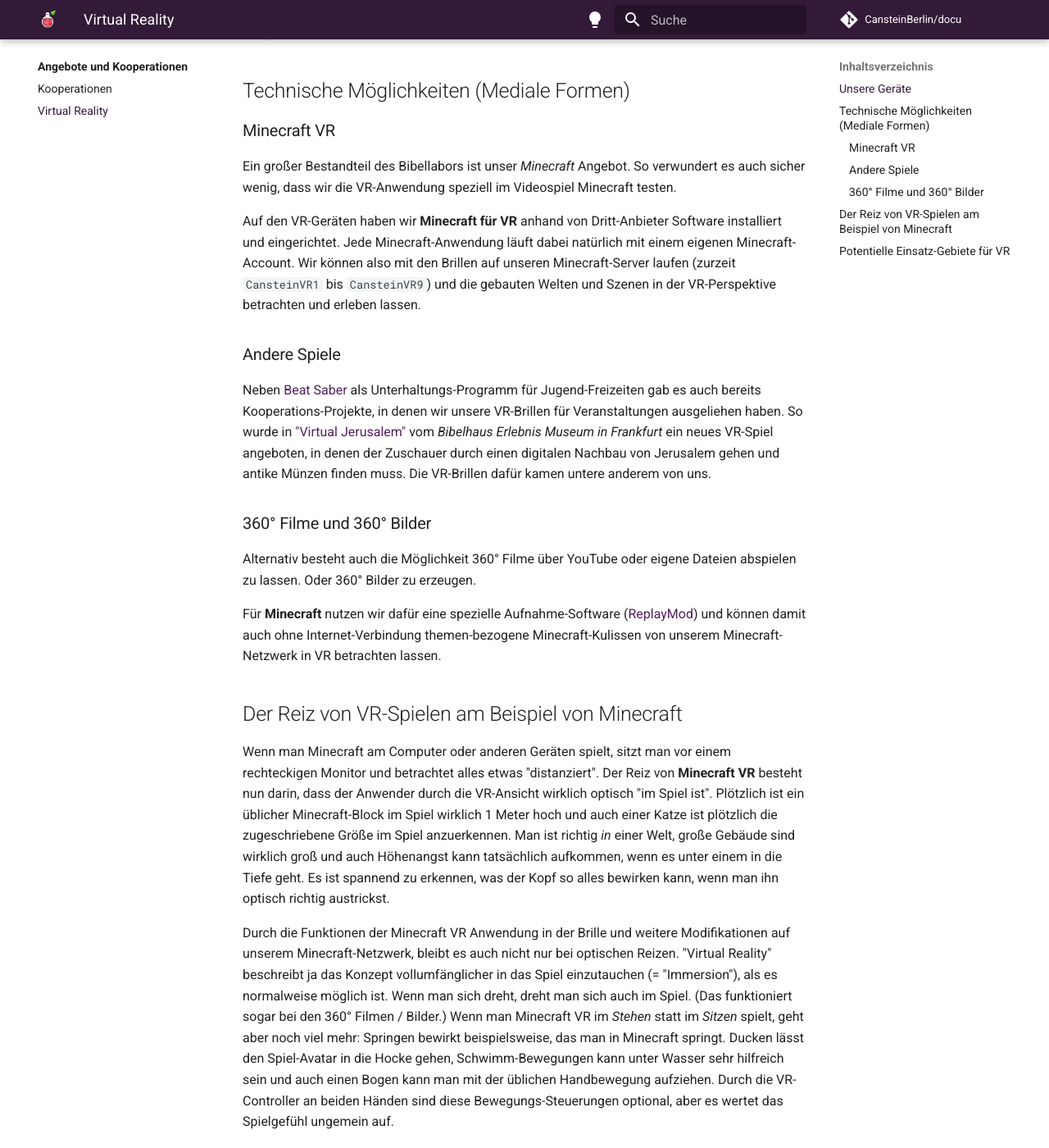
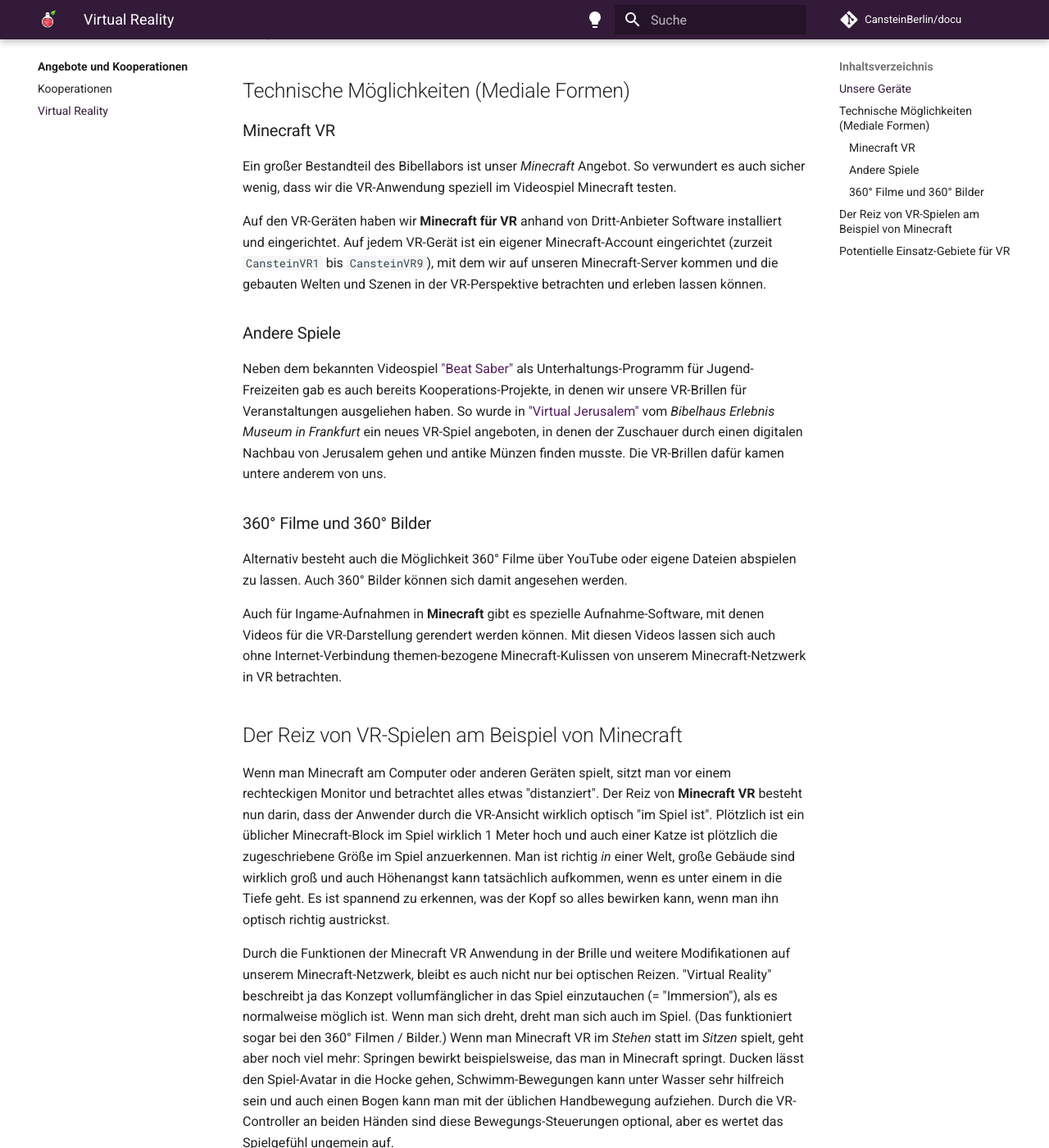
Before and after one commit to CansteinBerlin/docu, an MkDocs documentation site: the page built from docs/supplies/vr-experience.md, in a window 1280 px wide and 1400 px high, scrolled down 963 px. Shown: the whole window at 82% size. Built offline with MkDocs 1.6.1 and Material for MkDocs 9.7.7, drawn with Linux system fonts in a browser that asks for light colours; comment, search, counter and statistics services are not loaded.

Commit message:
Improving of description

```diff
--- a/docs/supplies/vr-experience.md
+++ b/docs/supplies/vr-experience.md
@@ -14,17 +14,17 @@
 
 Ein großer Bestandteil des Bibellabors ist unser _Minecraft_ Angebot. So verwundert es auch sicher wenig, dass wir die VR-Anwendung speziell im Videospiel Minecraft testen.
 
-Auf den VR-Geräten haben wir **Minecraft für VR** anhand von Dritt-Anbieter Software installiert und eingerichtet. Jede Minecraft-Anwendung läuft dabei natürlich mit einem eigenen Minecraft-Account. Wir können also mit den Brillen auf unseren Minecraft-Server laufen (zurzeit `CansteinVR1` bis `CansteinVR9`) und die gebauten Welten und Szenen in der VR-Perspektive betrachten und erleben lassen.
+Auf den VR-Geräten haben wir **Minecraft für VR** anhand von Dritt-Anbieter Software installiert und eingerichtet. Auf jedem VR-Gerät ist ein eigener Minecraft-Account eingerichtet (zurzeit `CansteinVR1` bis `CansteinVR9`), mit dem wir auf unseren Minecraft-Server kommen und die gebauten Welten und Szenen in der VR-Perspektive betrachten und erleben lassen können.
 
 ### Andere Spiele
 
-Neben [Beat Saber](https://beatsaber.com) als Unterhaltungs-Programm für Jugend-Freizeiten gab es auch bereits Kooperations-Projekte, in denen wir unsere VR-Brillen für Veranstaltungen ausgeliehen haben. So wurde in ["Virtual Jerusalem"](https://www.bibelhaus-frankfurt.de/de/ausstellungen/virtual-jerusalem) vom _Bibelhaus Erlebnis Museum in Frankfurt_ ein neues VR-Spiel angeboten, in denen der Zuschauer durch einen digitalen Nachbau von Jerusalem gehen und antike Münzen finden muss. Die VR-Brillen dafür kamen untere anderem von uns.
+Neben dem bekannten Videospiel ["Beat Saber"](https://beatsaber.com) als Unterhaltungs-Programm für Jugend-Freizeiten gab es auch bereits Kooperations-Projekte, in denen wir unsere VR-Brillen für Veranstaltungen ausgeliehen haben. So wurde in ["Virtual Jerusalem"](https://www.bibelhaus-frankfurt.de/de/ausstellungen/virtual-jerusalem) vom _Bibelhaus Erlebnis Museum in Frankfurt_ ein neues VR-Spiel angeboten, in denen der Zuschauer durch einen digitalen Nachbau von Jerusalem gehen und antike Münzen finden musste. Die VR-Brillen dafür kamen untere anderem von uns.
 
 ### 360° Filme und 360° Bilder
 
-Alternativ besteht auch die Möglichkeit 360° Filme über YouTube oder eigene Dateien abspielen zu lassen. Oder 360° Bilder zu erzeugen.
+Alternativ besteht auch die Möglichkeit 360° Filme über YouTube oder eigene Dateien abspielen zu lassen. Auch 360° Bilder können sich damit angesehen werden.
 
-Für **Minecraft** nutzen wir dafür eine spezielle Aufnahme-Software ([ReplayMod](https://www.replaymod.com)) und können damit auch ohne Internet-Verbindung themen-bezogene Minecraft-Kulissen von unserem Minecraft-Netzwerk in VR betrachten lassen.
+Auch für Ingame-Aufnahmen in **Minecraft** gibt es spezielle Aufnahme-Software, mit denen Videos für die VR-Darstellung gerendert werden können. Mit diesen Videos lassen sich auch ohne Internet-Verbindung themen-bezogene Minecraft-Kulissen von unserem Minecraft-Netzwerk in VR betrachten.
 
 ## Der Reiz von VR-Spielen am Beispiel von Minecraft
 
```
